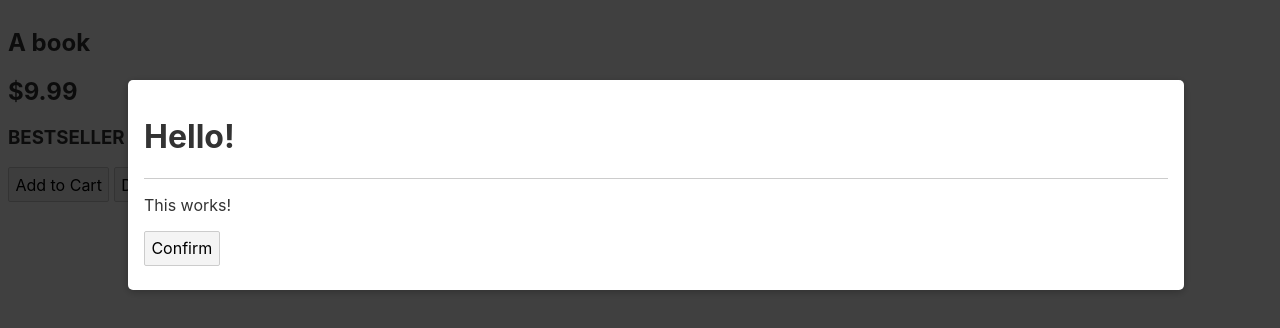
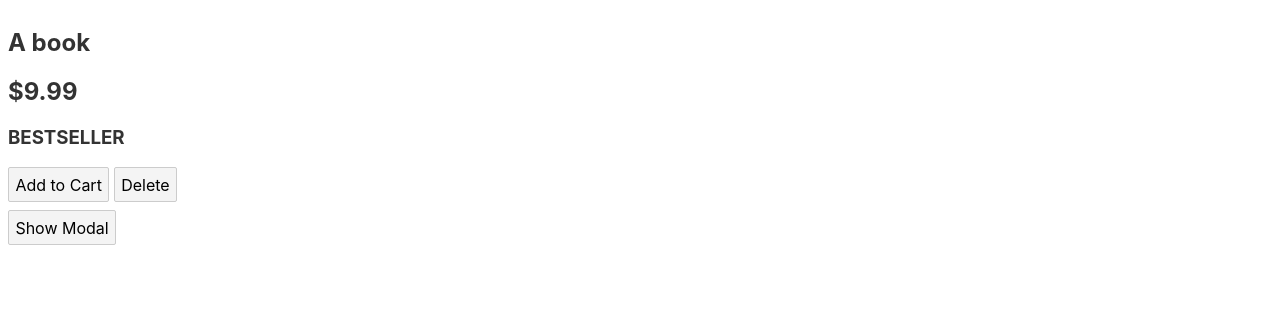
Before and after one commit to bangarangler/EventForwardingSvelte, a Svelte app: page / in a window 1280 px wide. Shown: the top 328 px of the page. Built offline with nearby package versions, Linux system fonts and the light colour scheme.

Commit message:
passing events with slots

```diff
--- a/src/App.svelte
+++ b/src/App.svelte
@@ -9,6 +9,8 @@
 			price: 9.99
 		}
 	]
+
+	let showModal = false;
 
 	function addToCart(event) {
 		console.log(event)
@@ -27,8 +29,13 @@
  />
 {/each}
 
-<Modal>
+<button on:click={() => showModal = true}>Show Modal</button>
+
+{#if showModal}
+	<Modal on:cancel="{() => showModal = false}" on:close="{() => showModal =
+		false}">
 	<h1 slot="header">Hello!</h1>
 	<p>This works!</p>
-	<button slot="footer">Confirm</button>
+	<button slot="footer" on:click={() => showModal = false}>Confirm</button>
 </Modal>
+{/if}
--- a/src/Modal.svelte
+++ b/src/Modal.svelte
@@ -1,4 +1,7 @@
 <script>
+	import { createEventDispatcher } from 'svelte';
+
+	const dispatch = createEventDispatcher();
 	export let content;
 </script>
 
@@ -32,7 +35,7 @@
 	}
 </style>
 
-<div class="backdrop">
+<div class="backdrop" on:click={() => dispatch('cancel')}>
 
 </div>
 <div class="modal">
@@ -44,7 +47,7 @@
 	</div>
 	<footer>
 		<slot name="footer">
-		<button>Close</button>
+		<button on:click={() => dispatch('close')}>Close</button>
 		</slot>
 	</footer>
 </div>
```
